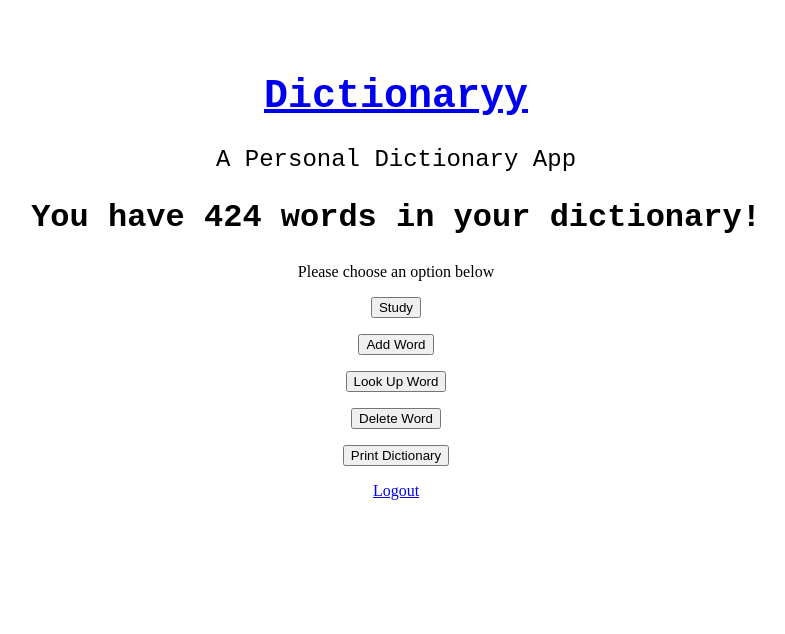
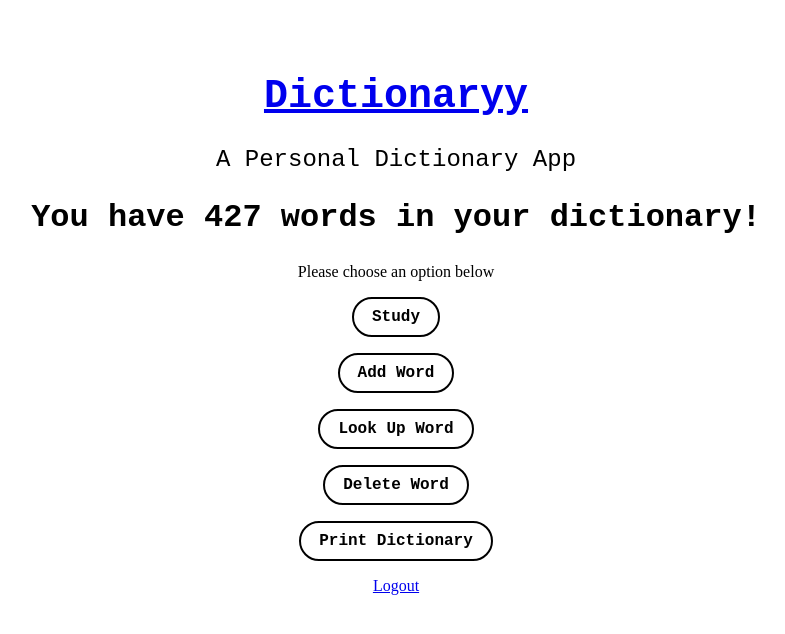
Before and after one commit to chynes2/Dictionaryy, a Flask app: page / in a window 1280 px wide. Shown: the top 634 px of the page, without its empty margins (244-1029 px from the left). Run offline with Flask 3, Linux system fonts and the light colour scheme; parts of the project's set-up code (start-up, migrations or seed data) failed here and were passed over.

Commit message:
style and UX improvements

```diff
--- a/My_Dictionary.csv
+++ b/My_Dictionary.csv
@@ -52,6 +52,7 @@ astral,{'Adjective': ['being or relating to or resembling or emanating from star
 atavist,{'Noun': ['an organism that has the characteristics of a more primitive type of that organism']}
 atavistic,{'Adjective': ['characteristic of an atavist']}
 attar,{'Noun': ['essential oil or perfume obtained from flowers']}
+attenuate,"{'Verb': ['weaken the consistency of (a chemical substance', 'become weaker, in strength, value, or magnitude'], 'Adjective': ['reduced in strength']}"
 auspicious,{'Adjective': ['auguring favorable circumstances and good luck']}
 austere,"{'Adjective': ['severely simple', 'of a stern or strict bearing or demeanor; forbidding in aspect', 'practicing great self-denial']}"
 autolyzed,{'verb': ['Simple past tense and past participle of autolyze.']}
@@ -98,6 +99,7 @@ circumlocution,"{'Noun': ['a style that involves indirect ways of expressing thi
 circumspect,{'Adjective': ['heedful of potential consequences']}
 circumvent,"{'Verb': ['surround so as to force to give up', 'beat through cleverness and wit', 'avoid or try to avoid fulfilling, answering, or performing (duties, questions, or issues']}"
 clairvoyant,"{'Noun': ['someone who has the power of clairvoyance'], 'Adjective': ['perceiving things beyond the natural range of the senses', 'foreseeing the future']}"
+cliche,{'Noun': ['a trite or obvious remark']}
 codicil,{'Noun': ['a supplement to a will; a testamentary instrument intended to alter an already executed will']}
 cognomen,"{'Noun': [""a familiar name for a person (often a shortened version of a person's given name"", ""the name used to identify the members of a family (as distinguished from each member's given name""]}"
 comely,"{'Adjective': ['according with custom or propriety', 'very pleasing to the eye']}"
@@ -196,6 +198,7 @@ garish,{'Adjective': ['tastelessly showy']}
 gasket,{'Noun': ['seal consisting of a ring for packing pistons or sealing a pipe joint']}
 gelid,{'Adjective': ['extremely cold']}
 genteel,{'Adjective': ['marked by refinement in taste and manners']}
+gestate,"{'Verb': ['have the idea for', 'be pregnant with']}"
 gilt,"{'Noun': ['a coating of gold or of something that looks like gold'], 'Verb': ['decorate with, or as if with, gold leaf or liquid gold'], 'Adjective': ['having the deep slightly brownish color of gold', 'or golden']}"
 glabrous,{'Adjective': ['having no hair or similar growth; smooth']}
 glaucous,"{'Adjective': ['having a frosted look from a powdery coating, as on plants']}"
--- a/app.py
+++ b/app.py
@@ -75,11 +75,7 @@ def add_post():
             response_string = 'Could not find a definition for that word :('
             return render_template('add_response.html', **locals())
         else:
-            response_string = ''
-            for pos, text in defn.items():
-                response_string += pos + '\n'
-                for t in text:
-                    response_string += '\t' + t + '\n'
+            response_string = defn
 
         new_entry = pd.DataFrame([[word, defn]], columns=my_dict.columns)
         my_dict = pd.concat([my_dict, new_entry], ignore_index=True)
@@ -147,13 +143,13 @@ def lookup_word():
 
 @app.route('/lookup_word', methods=['POST'])
 def lookup_word_post():
-    found = True
     word = request.form['word']
     my_dict = pd.read_csv('My_Dictionary.csv')
     num_words = len(my_dict)
     if word.lower() in set(my_dict.Word.str.lower().values):
         definition = my_dict[my_dict.Word == word]['Definition'].values[0]
         definition = ast.literal_eval(definition)
+        found = True
     else:
         definition = "There is no entry in your dictionary for that word :("
         found = False
@@ -190,6 +186,7 @@ def show_definition(word):
     num_words = len(my_dict)
     definition = my_dict[my_dict.Word == word]['Definition'].values[0]
     definition = ast.literal_eval(definition)
+    found = True
     return render_template('show_definition.html', **locals())
 
 @app.route('/logout')
--- a/features_to_add.txt
+++ /dev/null
@@ -1,4 +0,0 @@
-- when you try to look up a word that doesn't exist, should be a button to add the word
-- add "add another word" button to the display page after a word is added
-- make output prettier with for loops to create divs
-- make inputs and buttons bigger, increase font size everywhere
--- a/templates/add.html
+++ b/templates/add.html
@@ -4,7 +4,7 @@
 <div class="block1">
 	<h2>You are about to add a word, gangsta!</h2>
 	<form method="POST">
-		<input name='word'>
+		<input type='text' name='word'>
 		<input type="submit" value="Submit"/>
 	</form>
 </div>
--- a/templates/delete.html
+++ b/templates/delete.html
@@ -4,7 +4,7 @@
 <div class="block1">
 	<h2>You are about to delete a word, chump!</h2>
 	<form method="POST">
-		<input name='word'>
+		<input type='text' name='word'>
 		<input type="submit" value="Submit"/>
 	</form>
 </div>
--- a/templates/home.html
+++ b/templates/home.html
@@ -5,19 +5,19 @@
 	<h2>You have <b>{{num_words}}</b> words in your dictionary!</h2>
 	<p>Please choose an option below</p>
 	<div class="main-menu">
-		<form action="/study">
+		<form class='formButton' action="/study">
 			<input type="submit" value="Study"/>
 		</form>
-		<form action="/add">
+		<form class='formButton' action="/add">
 			<input type="submit" value="Add Word"/>
 		</form>
-		<form action="/lookup_word">
+		<form class='formButton' action="/lookup_word">
 			<input type="submit" value="Look Up Word"/>
 		</form>
-		<form action="/delete">
+		<form class='formButton' action="/delete">
 			<input type="submit" value="Delete Word"/>
 		</form>
-		<form action="/print_dict">
+		<form class='formButton' action="/print_dict">
 			<input type="submit" value="Print Dictionary"/>
 		</form>
 	</div>
--- a/templates/layout.html
+++ b/templates/layout.html
@@ -37,6 +37,65 @@ div.definition-block{
 	border: solid;
 }
 
+input[type=submit] {
+	-moz-box-shadow: 0px 10px 14px -7px #ffffff;
+	-webkit-box-shadow: 0px 10px 14px -7px #ffffff;
+	box-shadow: 0px 10px 14px -7px #ffffff;
+	background:-webkit-gradient(linear, left top, left bottom, color-stop(0.05, #ffffff), color-stop(1, #ffffff));
+	background:-moz-linear-gradient(top, #ffffff 5%, #ffffff 100%);
+	background:-webkit-linear-gradient(top, #ffffff 5%, #ffffff 100%);
+	background:-o-linear-gradient(top, #ffffff 5%, #ffffff 100%);
+	background:-ms-linear-gradient(top, #ffffff 5%, #ffffff 100%);
+	background:linear-gradient(to bottom, #ffffff 5%, #ffffff 100%);
+	filter:progid:DXImageTransform.Microsoft.gradient(startColorstr='#ffffff', endColorstr='#ffffff',GradientType=0);
+	background-color:#ffffff;
+	-moz-border-radius:31px;
+	-webkit-border-radius:31px;
+	border-radius:31px;
+	border:2px solid #000000;
+	display:inline-block;
+	cursor:pointer;
+	color:#000000;
+	font-family:Courier New;
+	font-size:16px;
+	font-weight:bold;
+	padding:9px 18px;
+	text-decoration:none;
+	text-shadow:0px 1px 0px #ffffff;
+}
+input[type=submit]:hover {
+	background:-webkit-gradient(linear, left top, left bottom, color-stop(0.05, #ffffff), color-stop(1, #ffffff));
+	background:-moz-linear-gradient(top, #ffffff 5%, #ffffff 100%);
+	background:-webkit-linear-gradient(top, #ffffff 5%, #ffffff 100%);
+	background:-o-linear-gradient(top, #ffffff 5%, #ffffff 100%);
+	background:-ms-linear-gradient(top, #ffffff 5%, #ffffff 100%);
+	background:linear-gradient(to bottom, #ffffff 5%, #ffffff 100%);
+	filter:progid:DXImageTransform.Microsoft.gradient(startColorstr='#ffffff', endColorstr='#ffffff',GradientType=0);
+	border-color:purple;
+}
+input[type=submit]:active {
+	position:relative;
+	top:1px;
+}
+
+input[type=text] {
+     padding: 7px;
+     font-size: 20px;
+     font-family: Courier New
+     border-width: 1px;
+     border-color: #000000;
+     background-color: #FFFFFF;
+     color: #000000;
+     border-style: solid;
+     border-radius: 9px;
+     box-shadow: 0px 0px 5px rgba(66,66,66,.0);
+     text-shadow: 0px 0px 5px rgba(255,255,255,.0);
+}
+input[type=text]:focus {
+     outline:none;
+}
+
+
 </style>
 </head>
 
--- a/templates/lookup.html
+++ b/templates/lookup.html
@@ -4,7 +4,7 @@
 <div class="block1">
 	<h2>You are about to look up a word, chump!</h2>
 	<form method="POST">
-		<input name='word'>
+		<input type='text' name='word'>
 		<input type="submit" value="Submit"/>
 	</form>
 </div>
```
Also changed, not shown: templates/add_response.html (+29 -1 lines), templates/show_definition.html (+6 -6 lines).
